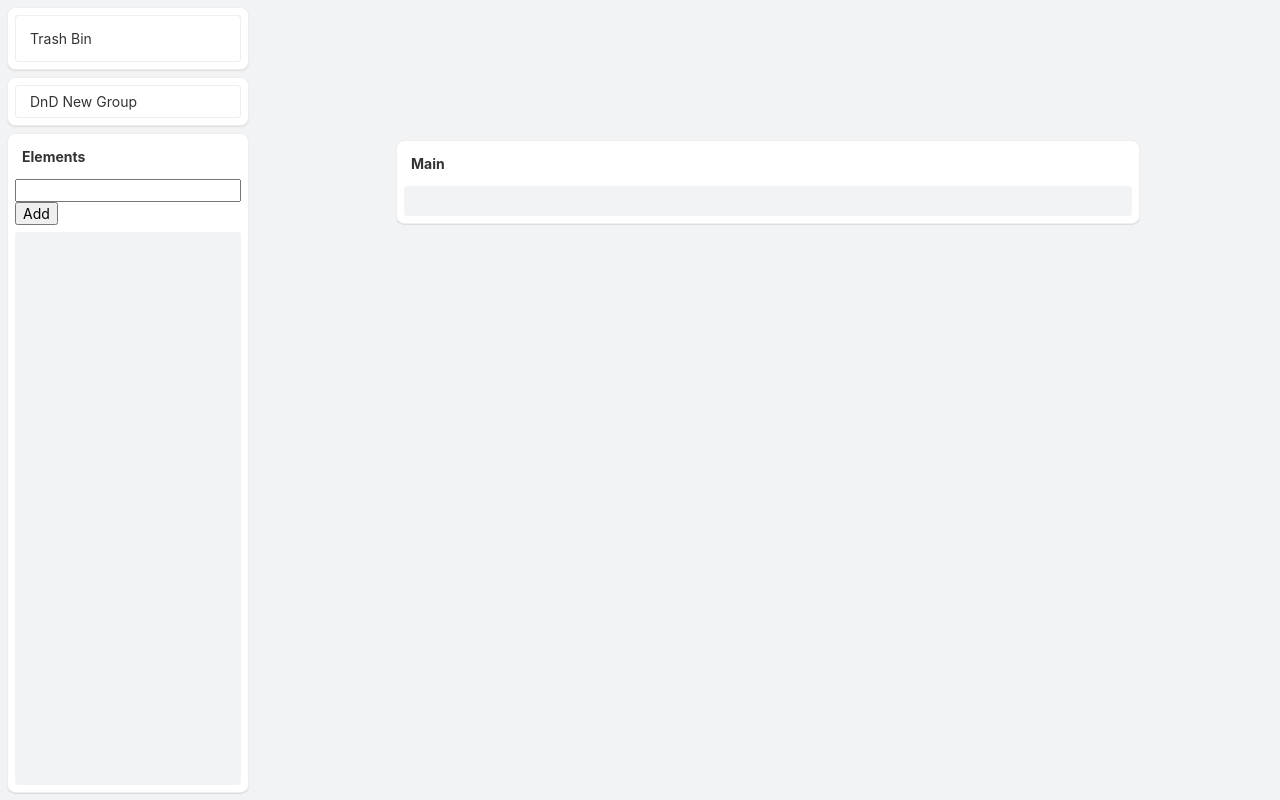
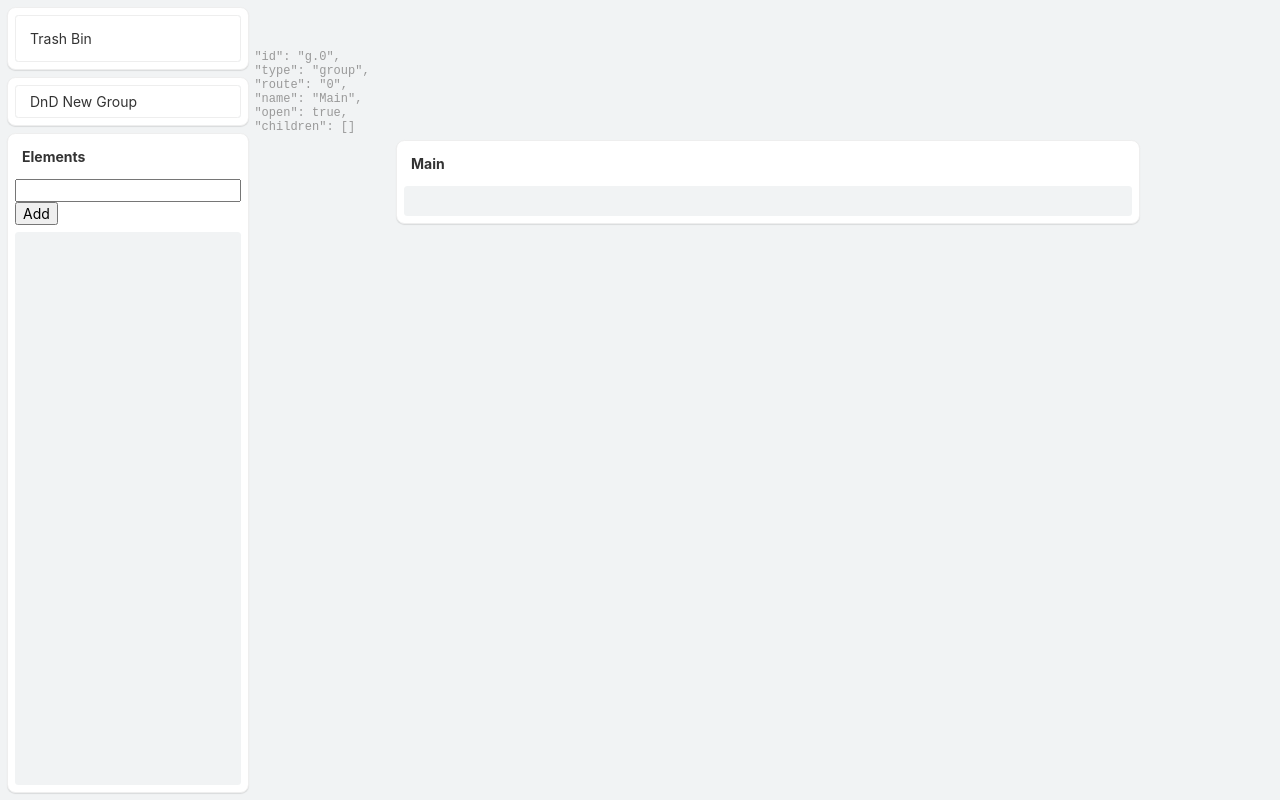
Before and after one commit to roy-mdr/es-web-arbol, a SvelteKit app: page / in a window 1280 px wide. Built offline with nearby package versions, Linux system fonts and the light colour scheme.

Commit message:
Add main tree store as watermark

```diff
--- a/src/routes/+page.svelte
+++ b/src/routes/+page.svelte
@@ -20,6 +20,8 @@
 			selectedId.set('');
 		}
 	}
+
+	$: store = JSON.stringify($mainTree, undefined, 2);
 </script>
 
 <svelte:window on:keydown={handleKeydown} on:keyup={handleKeydown} />
@@ -27,6 +29,10 @@
 <div class="layout">
 	<!-- <a href="/store">Check Store State</a> -->
 	<SidePanel />
+
+	<pre class="watermark noselect">
+{store}
+	</pre>
 
 	<!-- svelte-ignore a11y-click-events-have-key-events -->
 	<div class="mt-group" bind:this={mtGroup} on:click={handleMtGroupClick}>
@@ -54,4 +60,15 @@
 		width: 100%;
 		padding: 10em;
 	}
+
+	.watermark {
+		z-index: -1;
+		font-size: small;
+		color: var(--mid);
+		position: absolute;
+		top: 2em;
+		left: 20em;
+		max-height: calc(100% - 4em);
+		overflow: hidden;
+	}
 </style>
```
